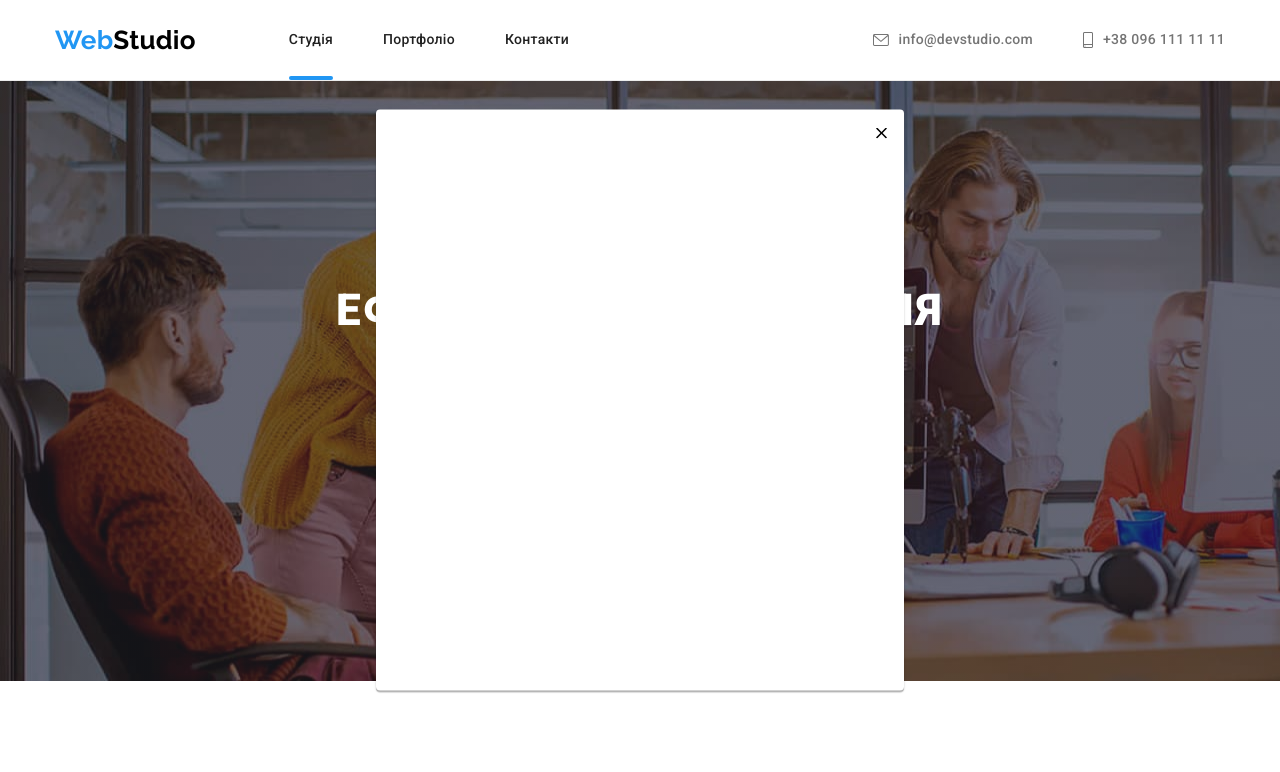
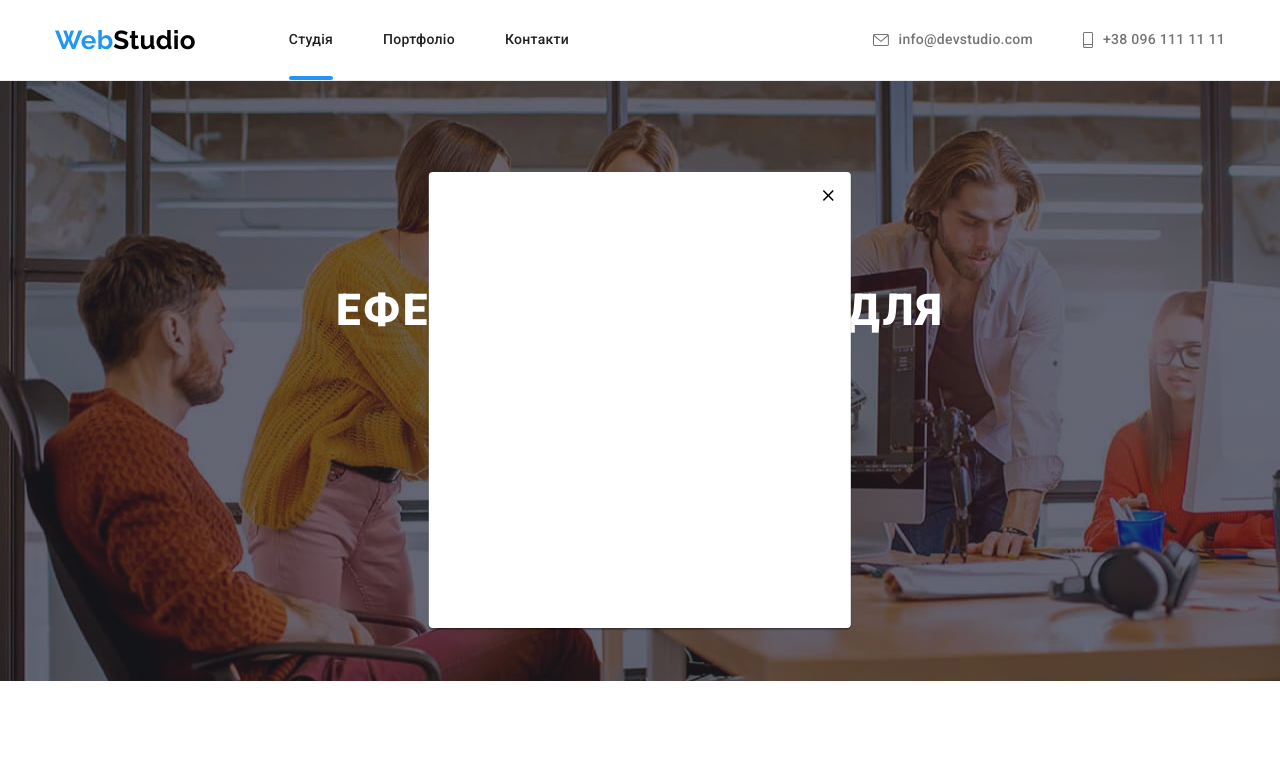
Before and after one commit to penadine/goit-markup-hw-05, a plain HTML site: page index.html in a window 1280 px wide. Both pictures are taken after a click on the button "Замовити послугу". Shown: the top 772 px of the page. Drawn offline with nearby package versions, Linux system fonts and the light colour scheme.

Commit message:
Add files via upload

```diff
--- a/css/styles.css
+++ b/css/styles.css
@@ -249,8 +249,8 @@ button {
   top: 50%;
   left: 50%;
   transform: translate(-50%, -50%);
-  height: 100%;
-  width: 100%;
+  height: 57%;
+  width: 33%;
   max-height: 581px;
   max-width: 528px;
   background: #ffffff;
```
